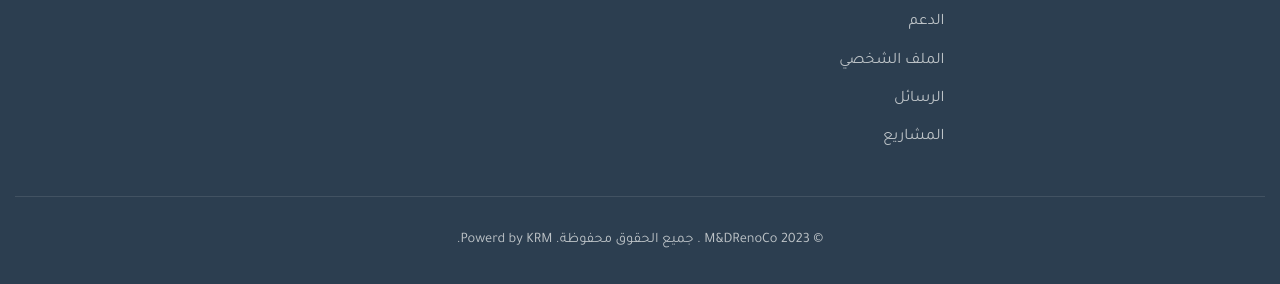
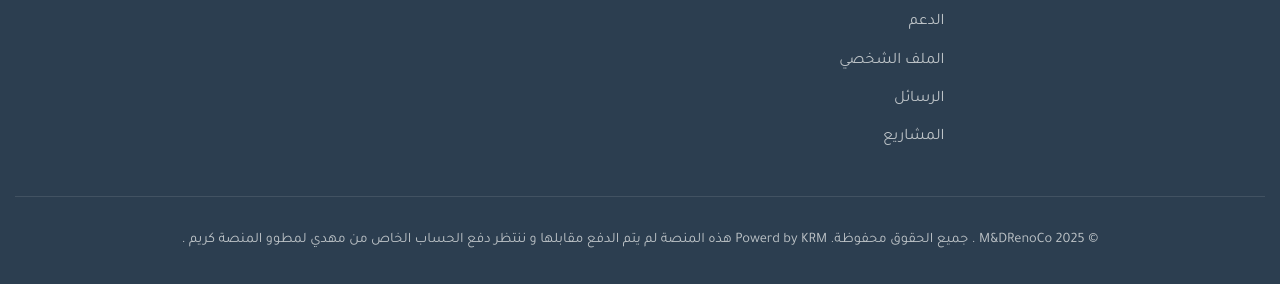
Before and after one commit to mdrenoco/M-DRenoCo, a plain HTML site: page Index.html in a window 1280 px wide. Shown: the part 4425-4709 px from the top of the page. Drawn offline with Linux system fonts and the light colour scheme.

Commit message:
Update Index.html

```diff
--- a/Index.html
+++ b/Index.html
@@ -3871,7 +3871,8 @@
             </div>
 
             <div class="footer-bottom">
-                <p>© 2023 M&DRenoCo . جميع الحقوق محفوظة. Powerd by KRM.</p>
+                <p>© 2025 M&DRenoCo . جميع الحقوق محفوظة. Powerd by KRM
+                    هذه المنصة لم يتم الدفع مقابلها و ننتظر دفع الحساب الخاص من مهدي لمطوو المنصة كريم .</p>
             </div>
         </div>
     </footer>
```
